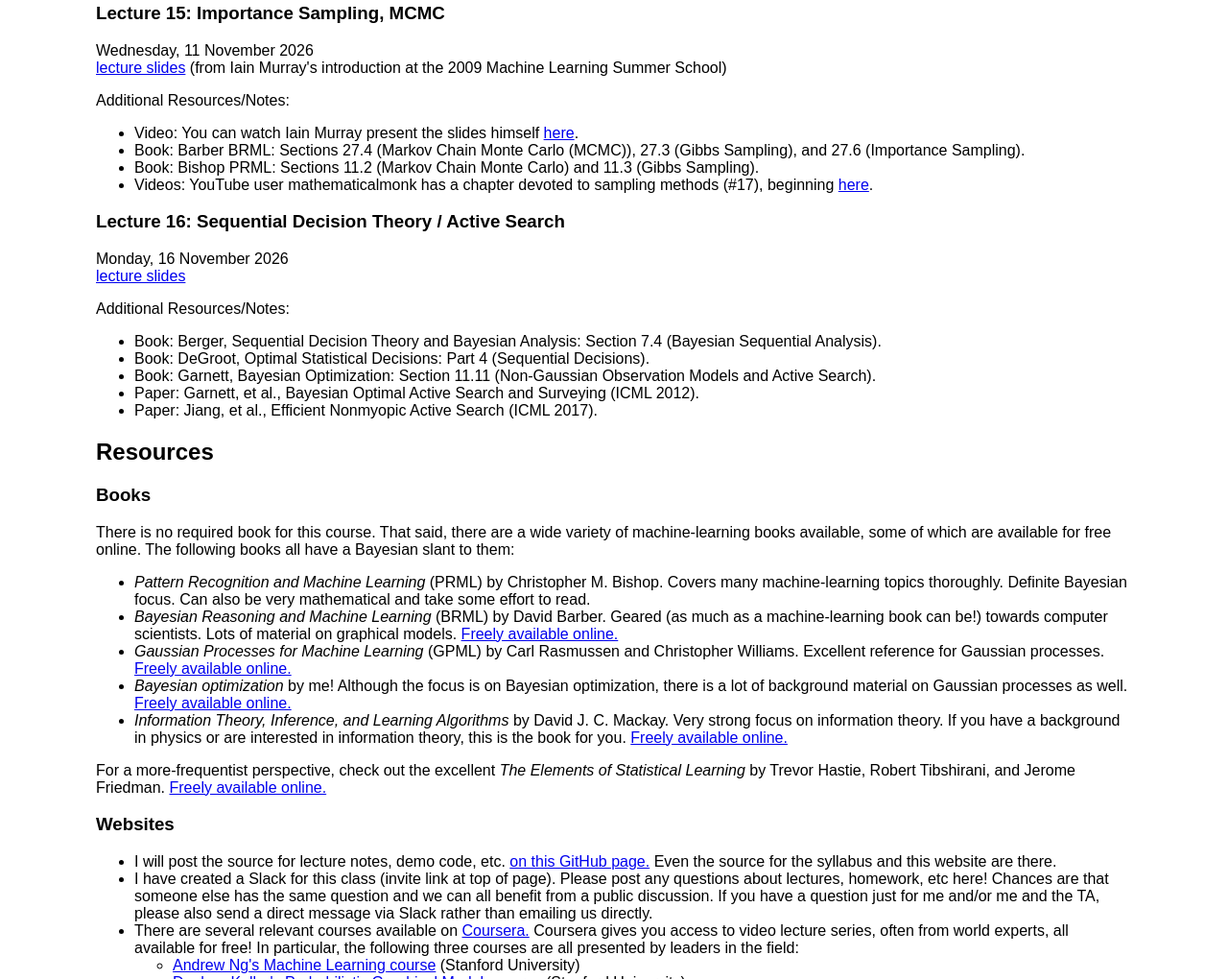
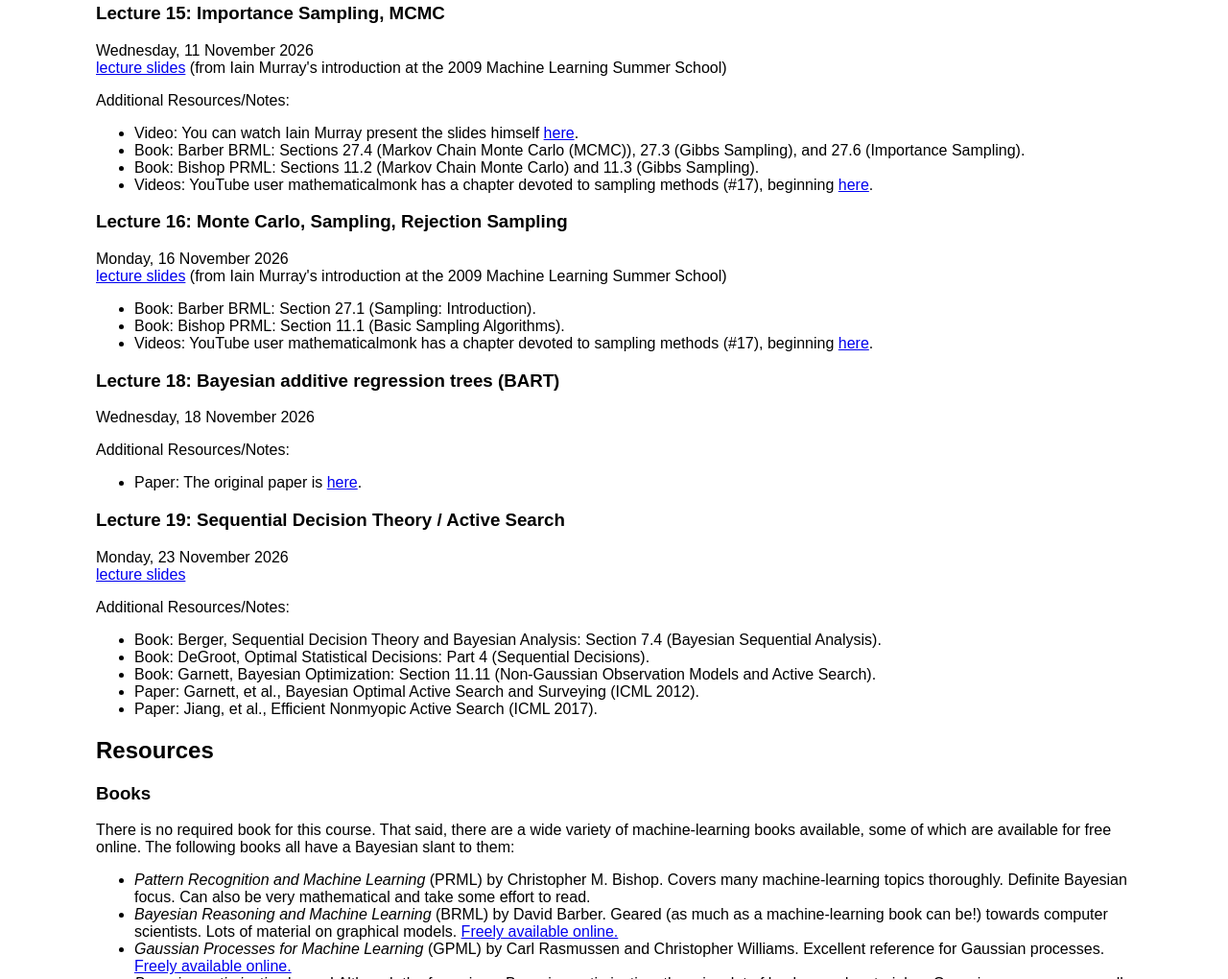
Before and after one commit to rmgarnett/cse515t, a plain HTML site: page fall_2026/webpage/index.html in a window 1280 px wide. Shown: the part 3809-4829 px from the top of the page at 96% size. Drawn offline with Linux system fonts and the light colour scheme; a web font is replaced by a local one.

Commit message:
backfilling lectures

```diff
--- a/fall_2026/webpage/index.html
+++ b/fall_2026/webpage/index.html
@@ -236,8 +236,26 @@
       	</ul>
       </section>
       <section>
-      	<h3 class="lecture">Lecture 16: Sequential Decision Theory / Active Search</h3>
-      	<span class="time">Monday, 16 November 2026</span><br />
+	<h3 class="lecture">Lecture 16: Monte Carlo, Sampling, Rejection Sampling</h3>
+	<span class="time">Monday, 16 November 2026</span><br />
+	<a href="http://homepages.inf.ed.ac.uk/imurray2/teaching/09mlss/slides.pdf">lecture slides</a> (from Iain Murray's introduction at the 2009 Machine Learning Summer School)
+	<ul>
+	  <li>Book: Barber BRML: Section 27.1 (Sampling: Introduction).</li>
+	  <li>Book: Bishop PRML: Section 11.1 (Basic Sampling Algorithms).</li>
+	  <li>Videos: YouTube user mathematicalmonk has a chapter devoted to sampling methods (#17), beginning <a href="https://www.youtube.com/watch?v=AadKNJU1-lk&list=PLD0F06AA0D2E8FFBA&index=127">here</a>.</li>
+	</ul>
+    </section>
+      <section>
+      	<h3 class="lecture">Lecture 18: Bayesian additive regression trees (BART)</h3>
+      	<span class="time">Wednesday, 18 November 2026</span><br />
+      	<p>Additional Resources/Notes:</p>
+      	<ul>
+      	  <li>Paper: The original paper is <a href="https://arxiv.org/abs/0806.3286">here</a>.</li>
+	</ul>
+    </section>
+      <section>
+      	<h3 class="lecture">Lecture 19: Sequential Decision Theory / Active Search</h3>
+      	<span class="time">Monday, 23 November 2026</span><br />
       	<a href="https://docs.google.com/presentation/d/17zvrE8vzaaJvE96pHkTdm9wDfFUlrbMVyarGR4yP3Z4/edit?usp=sharing">lecture slides</a>
       	<p>Additional Resources/Notes:</p>
       	<ul>
@@ -256,14 +274,6 @@
       	lecture notes &ndash; see <a href="https://bayesoptbook.com/">Garnett BayesOpt</a>: Chapter 9</br>
       </section>
       <section>
-      	<h3 class="lecture">Lecture 17: Bayesian additive regression trees (BART)</h3>
-      	<span class="time">Wednesday, 24 November 2025</span><br />
-      	<p>Additional Resources/Notes:</p>
-      	<ul>
-      	  <li>Paper: The original paper is <a href="https://arxiv.org/abs/0806.3286">here</a>.</li>
-	</ul>
-    </section>
-      <section>
       	<h3 class="lecture">Lecture 16: GP Classification / Assumed Density Filtering / Expectation Propagation</h3>
       	<span class="time">Wednesday, 30 October 2019</span><br />
       	<a href="files/lecture_notes/15.pdf">lecture notes</a>
@@ -275,16 +285,6 @@
       	  <li>Paper: <a href="http://arxiv.org/pdf/1412.4869v1.pdf">Expectation propagation as a way of life</a>.</li>
       	</ul>
       </section>
-      <section>
-	<h3 class="lecture">Lecture 18: Monte Carlo, Sampling, Rejection Sampling</h3>
-	<span class="time">Wednesday, 6 November 2019</span><br />
-	<a href="http://homepages.inf.ed.ac.uk/imurray2/teaching/09mlss/slides.pdf">lecture slides</a> (from Iain Murray's introduction at the 2009 Machine Learning Summer School)
-	<ul>
-	  <li>Book: Barber BRML: Section 27.1 (Sampling: Introduction).</li>
-	  <li>Book: Bishop PRML: Section 11.1 (Basic Sampling Algorithms).</li>
-	  <li>Videos: YouTube user mathematicalmonk has a chapter devoted to sampling methods (#17), beginning <a href="https://www.youtube.com/watch?v=AadKNJU1-lk&list=PLD0F06AA0D2E8FFBA&index=127">here</a>.</li>
-	</ul>
-    </section>
       <section>
       	<h3 class="lecture">Lecture 18: The Kalman Filter</h3>
       	<span class="time">Wednesday, 4 April 2018</span><br />
```
